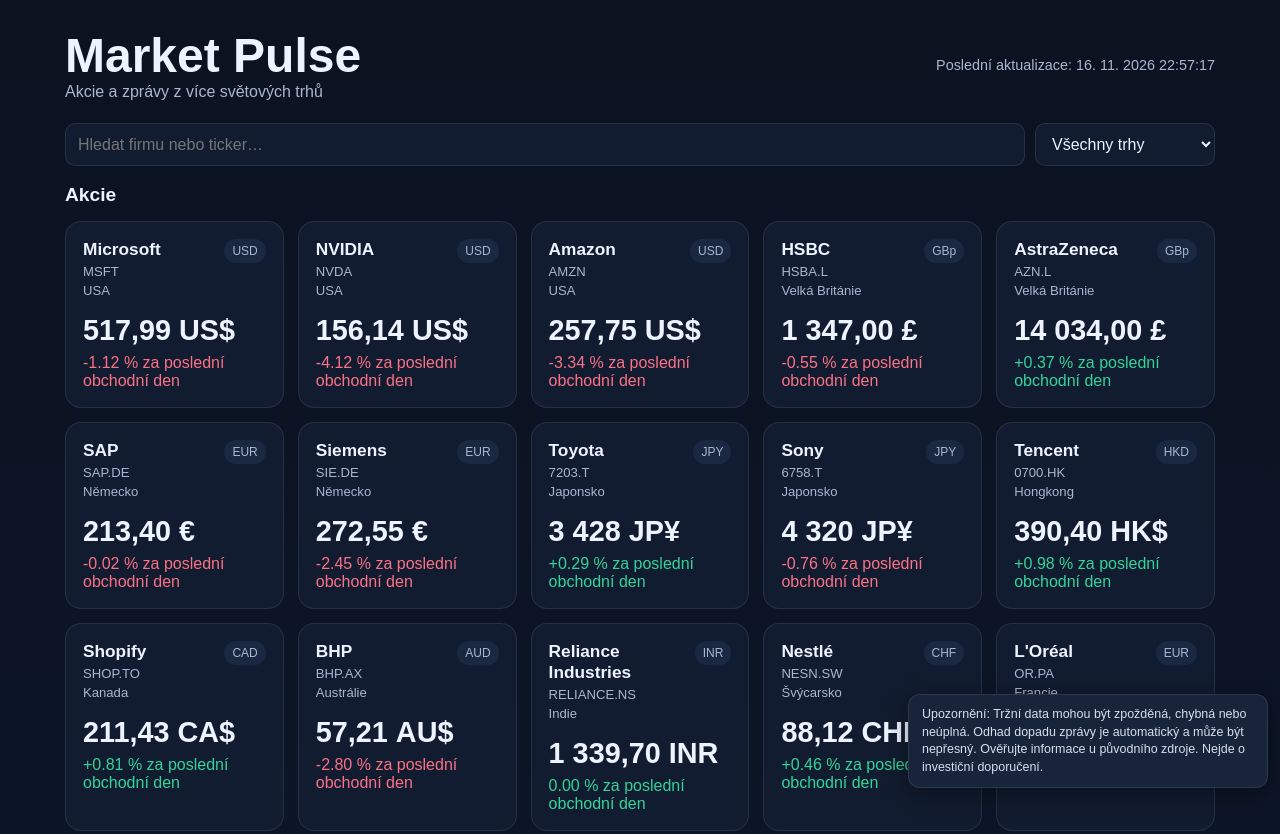
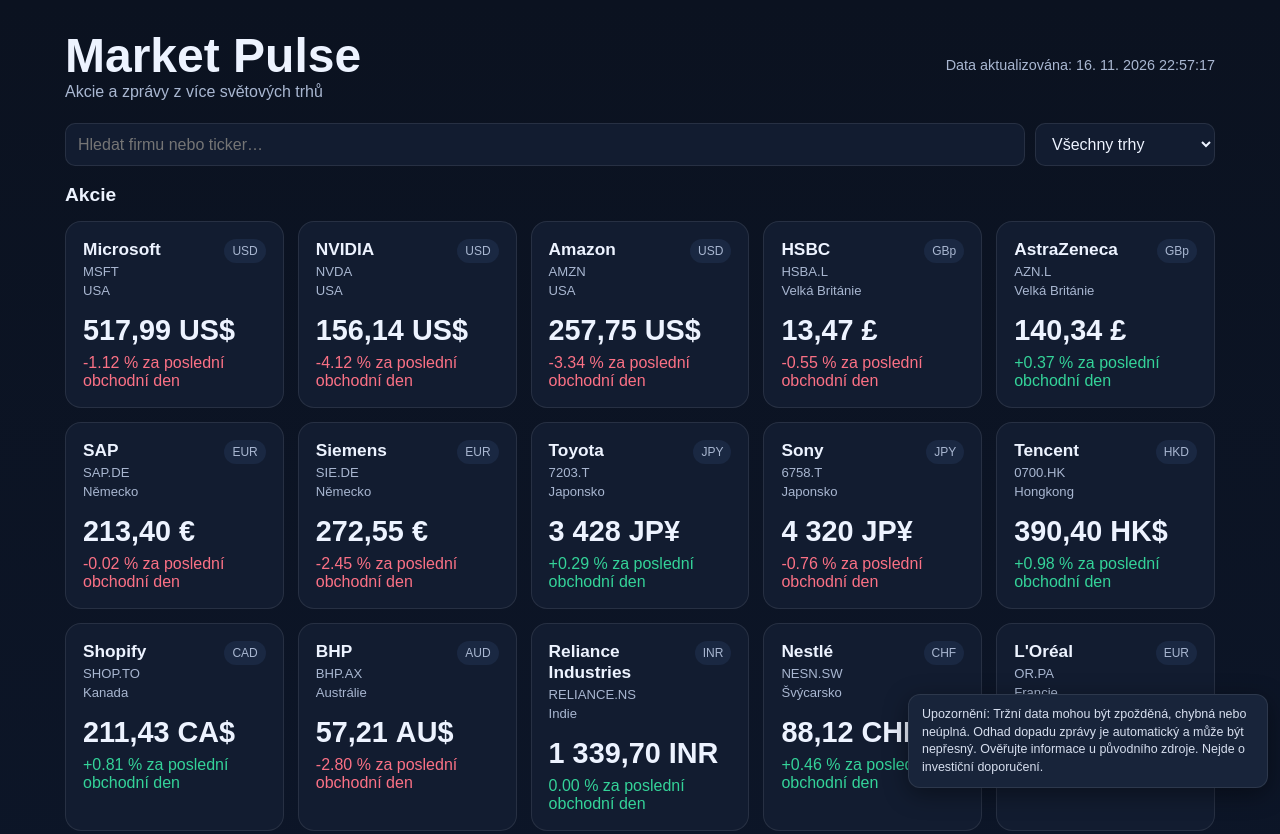
Before and after one commit to Kryst0fFMn/Stocks-Market-NEWS-V2, a plain HTML site: page index.html in a window 1280 px wide. Shown: the top 834 px of the page. Drawn offline with Linux system fonts and the light colour scheme.

Commit message:
Refactor index.html for improved structure and style
Refactor CSS for better readability and maintainability. Update HTML structure for accessibility and semantics.

```diff
--- a/index.html
+++ b/index.html
@@ -4,6 +4,7 @@
   <meta charset="UTF-8">
   <meta name="viewport" content="width=device-width, initial-scale=1">
   <title>Market Pulse – světové trhy</title>
+
   <style>
     :root {
       color-scheme: dark;
@@ -18,7 +19,9 @@
       --border: rgba(255,255,255,.09);
     }
 
-    * { box-sizing: border-box; }
+    * {
+      box-sizing: border-box;
+    }
 
     body {
       margin: 0;
@@ -29,7 +32,10 @@
       font-family: Arial, sans-serif;
     }
 
-    main { max-width: 1150px; margin: auto; }
+    main {
+      max-width: 1150px;
+      margin: 0 auto;
+    }
 
     header {
       display: flex;
@@ -40,11 +46,25 @@
       margin-bottom: 22px;
     }
 
-    h1 { margin: 0; font-size: clamp(2rem, 5vw, 3rem); }
-    h2 { margin: 0 0 15px; font-size: 1.2rem; }
+    h1 {
+      margin: 0;
+      font-size: clamp(2rem, 5vw, 3rem);
+    }
 
-    .muted, .status, .meta { color: var(--muted); }
-    .status { font-size: .9rem; }
+    h2 {
+      margin: 0 0 15px;
+      font-size: 1.2rem;
+    }
+
+    .muted,
+    .status,
+    .meta {
+      color: var(--muted);
+    }
+
+    .status {
+      font-size: .9rem;
+    }
 
     .controls {
       display: flex;
@@ -53,7 +73,8 @@
       margin-bottom: 18px;
     }
 
-    input, select {
+    input,
+    select {
       color: var(--text);
       background: var(--panel);
       border: 1px solid var(--border);
@@ -62,8 +83,14 @@
       font: inherit;
     }
 
-    input { flex: 1; min-width: 190px; }
-    select { min-width: 180px; }
+    input {
+      flex: 1;
+      min-width: 190px;
+    }
+
+    select {
+      min-width: 180px;
+    }
 
     .stock-grid {
       display: grid;
@@ -72,7 +99,8 @@
       margin-bottom: 22px;
     }
 
-    .card, .section {
+    .card,
+    .section {
       background: var(--panel);
       border: 1px solid var(--border);
       border-radius: 16px;
@@ -85,11 +113,32 @@
       gap: 10px;
     }
 
-    .company { font-weight: 700; font-size: 1.08rem; }
-    .ticker, .market { color: var(--muted); font-size: .82rem; margin-top: 4px; }
-    .price { margin: 16px 0 7px; font-size: 1.8rem; font-weight: 700; }
-    .up { color: var(--green); }
-    .down { color: var(--red); }
+    .company {
+      font-weight: 700;
+      font-size: 1.08rem;
+    }
+
+    .ticker,
+    .market {
+      color: var(--muted);
+      font-size: .82rem;
+      margin-top: 4px;
+    }
+
+    .price {
+      margin: 16px 0 7px;
+      font-size: 1.8rem;
+      font-weight: 700;
+    }
+
+    .up {
+      color: var(--green);
+    }
+
+    .down {
+      color: var(--red);
+    }
+
     .pill {
       height: fit-content;
       padding: 5px 8px;
@@ -114,11 +163,31 @@
       border: 1px solid var(--border);
     }
 
-    .news-item a { color: var(--text); text-decoration: none; }
-    .news-item a:hover { text-decoration: underline; }
-    .meta { margin-bottom: 7px; font-size: .82rem; }
-    .impact { margin-top: 8px; color: var(--yellow); font-size: .88rem; line-height: 1.4; }
-    .empty { color: var(--muted); padding: 12px 0; }
+    .news-item a {
+      color: var(--text);
+      text-decoration: none;
+    }
+
+    .news-item a:hover {
+      text-decoration: underline;
+    }
+
+    .meta {
+      margin-bottom: 7px;
+      font-size: .82rem;
+    }
+
+    .impact {
+      margin-top: 8px;
+      color: var(--yellow);
+      font-size: .88rem;
+      line-height: 1.4;
+    }
+
+    .empty {
+      color: var(--muted);
+      padding: 12px 0;
+    }
 
     .disclaimer {
       position: fixed;
@@ -137,11 +206,20 @@
     }
 
     @media (max-width: 600px) {
-      body { padding: 20px 12px 125px; }
-      .disclaimer { left: 10px; right: 10px; bottom: 8px; max-width: none; }
+      body {
+        padding: 20px 12px 125px;
+      }
+
+      .disclaimer {
+        left: 10px;
+        right: 10px;
+        bottom: 8px;
+        max-width: none;
+      }
     }
   </style>
 </head>
+
 <body>
   <main>
     <header>
@@ -153,7 +231,13 @@
     </header>
 
     <div class="controls">
-      <input id="search" type="search" placeholder="Hledat firmu nebo ticker…">
+      <input
+        id="search"
+        type="search"
+        placeholder="Hledat firmu nebo ticker…"
+        aria-label="Hledat firmu nebo ticker"
+      >
+
       <select id="marketFilter" aria-label="Filtrovat podle trhu">
         <option value="">Všechny trhy</option>
       </select>
@@ -175,7 +259,9 @@
   </main>
 
   <aside class="disclaimer">
-    Upozornění: Tržní data mohou být zpožděná, chybná nebo neúplná. Odhad dopadu zprávy je automatický a může být nepřesný. Ověřujte informace u původního zdroje. Nejde o investiční doporučení.
+    Upozornění: Tržní data mohou být zpožděná, chybná nebo neúplná.
+    Odhad dopadu zprávy je automatický a může být nepřesný.
+    Ověřujte informace u původního zdroje. Nejde o investiční doporučení.
   </aside>
 
   <script>
@@ -183,66 +269,103 @@
 
     function makeElement(tag, className, text) {
       const element = document.createElement(tag);
-      if (className) element.className = className;
-      if (text !== undefined) element.textContent = text;
+
+      if (className) {
+        element.className = className;
+      }
+
+      if (text !== undefined) {
+        element.textContent = text;
+      }
+
       return element;
+    }
+
+    function formatPrice(stock) {
+      const rawPrice = Number(stock.price);
+
+      if (!Number.isFinite(rawPrice)) {
+        return "Cena není dostupná";
+      }
+
+      // Yahoo Finance uvádí některé britské akcie v pencích.
+      // Převedeme pence na libry, aby se cena zobrazila správně.
+      const isPence = stock.currency === "GBp";
+      const price = isPence ? rawPrice / 100 : rawPrice;
+      const currency = isPence ? "GBP" : (stock.currency || "USD");
+
+      try {
+        return new Intl.NumberFormat("cs-CZ", {
+          style: "currency",
+          currency,
+          maximumFractionDigits: 2
+        }).format(price);
+      } catch {
+        // Záložní zobrazení, pokud prohlížeč kód měny nepodporuje.
+        return `${price.toFixed(2)} ${currency}`;
+      }
     }
 
     function renderStocks() {
       const root = document.getElementById("stocks");
       const query = document.getElementById("search").value.trim().toLowerCase();
-      const market = document.getElementById("marketFilter").value;
+      const selectedMarket = document.getElementById("marketFilter").value;
 
       root.replaceChildren();
 
-      const shown = allStocks.filter(stock => {
-        const matchesQuery =
-          `${stock.name} ${stock.symbol} ${stock.market}`.toLowerCase().includes(query);
-        return matchesQuery && (!market || stock.market === market);
+      const shownStocks = allStocks.filter(stock => {
+        const searchableText =
+          `${stock.name || ""} ${stock.symbol || ""} ${stock.market || ""}`
+            .toLowerCase();
+
+        return searchableText.includes(query)
+          && (!selectedMarket || stock.market === selectedMarket);
       });
 
-      if (!shown.length) {
+      if (shownStocks.length === 0) {
         root.append(makeElement("div", "empty", "Žádné odpovídající kotace."));
         return;
       }
 
-      for (const stock of shown) {
+      for (const stock of shownStocks) {
         const card = makeElement("article", "card");
         const top = makeElement("div", "stock-top");
         const identity = document.createElement("div");
 
         identity.append(
-          makeElement("div", "company", stock.name),
-          makeElement("div", "ticker", stock.symbol),
-          makeElement("div", "market", stock.market)
+          makeElement("div", "company", stock.name || "Neznámá firma"),
+          makeElement("div", "ticker", stock.symbol || ""),
+          makeElement("div", "market", stock.market || "")
         );
 
-        top.append(identity, makeElement("span", "pill", stock.currency || ""));
-        card.append(top);
+        top.append(
+          identity,
+          makeElement("span", "pill", stock.currency || "")
+        );
 
-        const price = Number(stock.price);
+        card.append(
+          top,
+          makeElement("div", "price", formatPrice(stock))
+        );
+
         const change = Number(stock.change);
-        card.append(makeElement(
-          "div",
-          "price",
-          Number.isFinite(price)
-            ? new Intl.NumberFormat("cs-CZ", {
-                style: "currency",
-                currency: stock.currency || "USD",
-                maximumFractionDigits: 2
-              }).format(price)
-            : "Cena není dostupná"
-        ));
 
-        const changeText = Number.isFinite(change)
-          ? `${change > 0 ? "+" : ""}${change.toFixed(2)} %`
-          : "Změna není dostupná";
+        if (Number.isFinite(change)) {
+          const sign = change > 0 ? "+" : "";
+          const changeClass = change >= 0 ? "up" : "down";
 
-        card.append(makeElement(
-          "div",
-          change >= 0 ? "up" : "down",
-          `${changeText} za poslední obchodní den`
-        ));
+          card.append(
+            makeElement(
+              "div",
+              changeClass,
+              `${sign}${change.toFixed(2)} % za poslední obchodní den`
+            )
+          );
+        } else {
+          card.append(
+            makeElement("div", "muted", "Změna není dostupná")
+          );
+        }
 
         root.append(card);
       }
@@ -252,26 +375,41 @@
       const root = document.getElementById("news");
       root.replaceChildren();
 
-      if (!items || !items.length) {
-        root.append(makeElement("li", "empty", "Zprávy se nepodařilo načíst."));
+      if (!Array.isArray(items) || items.length === 0) {
+        root.append(
+          makeElement("li", "empty", "Momentálně nejsou dostupné žádné zprávy.")
+        );
         return;
       }
 
       for (const item of items) {
         const li = makeElement("li", "news-item");
-        const meta = makeElement(
-          "div",
-          "meta",
-          `${item.company || "Firemní zprávy"} · ${item.time || "Čas neuveden"}`
-        );
+        const company = item.company || "Firemní zprávy";
+        const time = item.time || "Čas neuveden";
+        const title = item.title || "Zpráva bez titulku";
+
+        li.append(makeElement("div", "meta", `${company} · ${time}`));
 
         const link = document.createElement("a");
-        link.href = item.url || "#";
-        link.target = "_blank";
-        link.rel = "noopener noreferrer";
-        link.textContent = item.title || "Zpráva bez titulku";
+        link.textContent = title;
 
-        li.append(meta, link, makeElement("div", "impact", item.impact || ""));
+        try {
+          const url = new URL(item.url);
+          if (url.protocol === "https:" || url.protocol === "http:") {
+            link.href = url.href;
+            link.target = "_blank";
+            link.rel = "noopener noreferrer";
+          }
+        } catch {
+          // Pokud odkaz není platná URL, zobrazíme titulek bez klikacího odkazu.
+        }
+
+        li.append(link);
+
+        if (item.impact) {
+          li.append(makeElement("div", "impact", item.impact));
+        }
+
         root.append(li);
       }
     }
@@ -283,26 +421,51 @@
         const response = await fetch(`data/market.json?t=${Date.now()}`, {
           cache: "no-store"
         });
-        if (!response.ok) throw new Error("Soubor s daty zatím není k dispozici.");
+
+        if (!response.ok) {
+          throw new Error("Soubor s daty zatím není dostupný.");
+        }
 
         const data = await response.json();
+
         allStocks = Array.isArray(data.stocks) ? data.stocks : [];
 
-        const markets = [...new Set(allStocks.map(stock => stock.market))].sort();
-        const filter = document.getElementById("marketFilter");
-        filter.replaceChildren(new Option("Všechny trhy", ""));
-        markets.forEach(market => filter.add(new Option(market, market)));
+        const marketFilter = document.getElementById("marketFilter");
+        const selectedMarket = marketFilter.value;
+        const markets = [...new Set(
+          allStocks.map(stock => stock.market).filter(Boolean)
+        )].sort();
 
-        status.textContent = data.updated_at
-          ? `Poslední aktualizace: ${new Date(data.updated_at).toLocaleString("cs-CZ")}`
-          : "Čas aktualizace není uveden";
+        marketFilter.replaceChildren(new Option("Všechny trhy", ""));
+
+        for (const market of markets) {
+          marketFilter.add(new Option(market, market));
+        }
+
+        // Po opětovném načtení dat zachová vybraný trh, pokud stále existuje.
+        if (markets.includes(selectedMarket)) {
+          marketFilter.value = selectedMarket;
+        }
+
+        if (data.updated_at) {
+          const updatedDate = new Date(data.updated_at);
+          status.textContent = Number.isNaN(updatedDate.getTime())
+            ? "Data jsou načtena"
+            : `Data aktualizována: ${updatedDate.toLocaleString("cs-CZ")}`;
+        } else {
+          status.textContent = "Data jsou načtena";
+        }
 
         renderStocks();
         renderNews(data.news);
       } catch (error) {
         status.textContent = "Data se nepodařilo načíst";
         document.getElementById("stocks").replaceChildren(
-          makeElement("div", "empty", `${error.message} Zkus to znovu po prvním běhu GitHub Actions.`)
+          makeElement(
+            "div",
+            "empty",
+            `${error.message} Zkus stránku obnovit po úspěšném běhu workflow.`
+          )
         );
         renderNews([]);
       }
@@ -312,6 +475,9 @@
     document.getElementById("marketFilter").addEventListener("change", renderStocks);
 
     loadData();
+
+    // Stránka znovu načte JSON každých 5 minut.
+    // Samotný JSON se aktualizuje podle rozvrhu GitHub Actions.
     setInterval(loadData, 5 * 60 * 1000);
   </script>
 </body>
```
